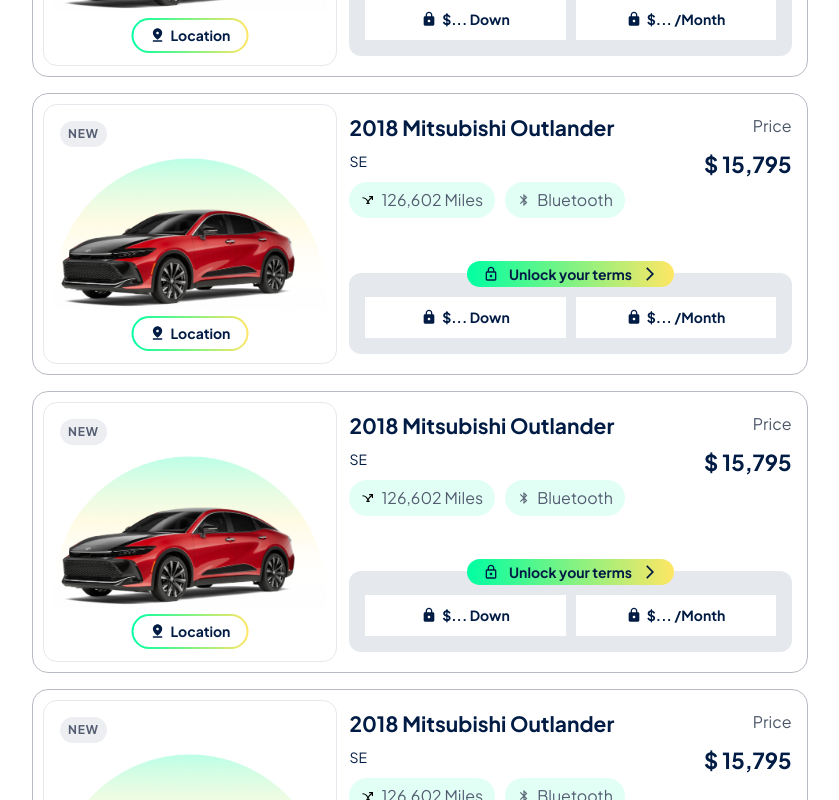
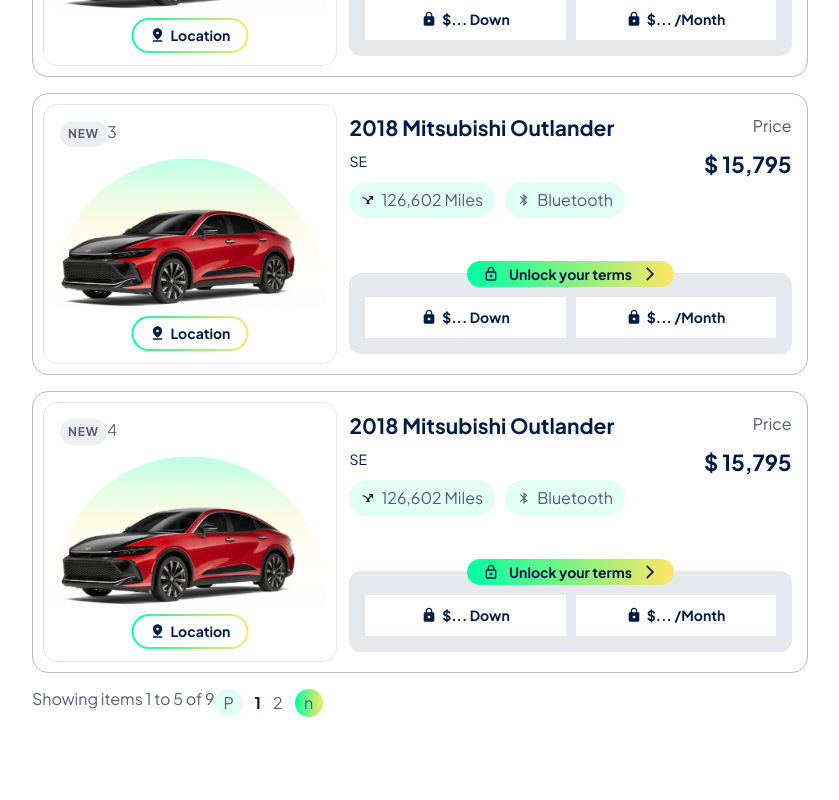
Before and after one commit to talhabaig/autoprosper, a Next.js app: page /inventory in a window 1280 px wide. Shown: the part 1020-1820 px from the top of the page, without its empty margins (54-893 px from the left). After the commit the page ends 1753 px from the top, so only its background shows below. Built offline with nearby package versions, Linux system fonts and the light colour scheme.

Commit message:
inventoray page and pagination

```diff
--- a/src/app/inventory/page.tsx
+++ b/src/app/inventory/page.tsx
@@ -1,11 +1,11 @@
 "use client";
 
-import React from "react";
+import React, { useState } from "react";
 import NavigationBar from "../../components/ui/Navigations/navigationBar";
 import InventoryFilters from "@/components/Inventory/InventoryFilters/InvertoryFilters";
 import { ProductCardDetails } from "../../assests/interfaces/Home";
 import Image from "next/image";
-// import styles from "./InventeryCard.module.css";
+
 import {
   BlueTooth,
   Location,
@@ -15,6 +15,7 @@
   ArrowRightCurved,
   DoubleRightArrow,
 } from "@/components/Icons/Icons";
+import CustomPagination from "@/components/Common/Pagination/CustomPagination";
 
 const carDetailsCard: ProductCardDetails[] = [
   {
@@ -92,6 +93,11 @@
 ];
 
 const InventoryLayout = () => {
+  const [currentPage, setCurrentPage] = useState(1);
+  const cardsPerPage = 5;
+  const indexOfLastCard = currentPage * cardsPerPage;
+  const indexOfFirstCard = indexOfLastCard - cardsPerPage;
+  const currentCards = carDetailsCard.slice(indexOfFirstCard, indexOfLastCard);
   const handleOptionSelect = (options: {
     sortBy?: string;
     filter?: string;
@@ -101,6 +107,10 @@
 
   const handleInputChange = (inputValue: string) => {
     console.log("Input value:", inputValue);
+  };
+
+  const paginate = (pageNumber: number) => {
+    setCurrentPage(pageNumber);
   };
   return (
     <>
@@ -140,7 +150,7 @@
           </div>
           <div className="flex justify-between  flex-col-reverse  md:flex-row">
             <div className="md:w-[66%] lg:w-[70%] 2xl:w-[72%] 3xl:w-[75%] mb-[16px]">
-              {carDetailsCard.map((details, index) => (
+              {currentCards.map((details, index) => (
                 <div
                   key={index}
                   className="p-[10px] rounded-[16px] border border-solid border-dark-5
@@ -181,6 +191,7 @@
                       >
                         New
                       </span>
+                      <span>{index}</span>
                     </div>
                     <div className="absolute  bottom-[12px] left-1/2 -translate-x-1/2">
                       <div className="bg-btn-primary-gradient p-[2px] rounded-[100px] overflow-hidden cursor-pointer">
@@ -274,6 +285,15 @@
                   </div>
                 </div>
               ))}
+
+              <div>
+                <CustomPagination
+                  currentPage={currentPage}
+                  itemsPerPage={cardsPerPage}
+                  totalItems={carDetailsCard.length}
+                  paginate={paginate}
+                />
+              </div>
             </div>
             <div
               className="md:w-[33%] lg:w-[28%] 2xl:w-[26.2%] 3xl:w-[24%] md:h-[max-content] md:sticky md:top-[40px]
--- /dev/null
+++ b/src/components/Common/Pagination/CustomPagination.tsx
@@ -0,0 +1,81 @@
+import React, { useState } from "react";
+
+interface CustomPaginationProps {
+  currentPage: number;
+  itemsPerPage: number;
+  totalItems: number;
+  paginate: (pageNumber: number) => void;
+}
+
+const CustomPagination: React.FC<CustomPaginationProps> = ({
+  currentPage,
+  itemsPerPage,
+  totalItems,
+  paginate,
+}) => {
+  // Initialize state for start and end index
+  const [startIndex, setStartIndex] = useState(1);
+  const [endIndex, setEndIndex] = useState(Math.min(itemsPerPage, totalItems));
+
+  // Calculate the total number of pages
+  const totalPages = Math.ceil(totalItems / itemsPerPage);
+
+  // Generate an array of page numbers
+  const pageNumbers = Array.from({ length: totalPages }, (_, i) => i + 1);
+
+  // Update start and end index when pagination changes
+  const updateIndexes = (pageNumber: number) => {
+    const start = (pageNumber - 1) * itemsPerPage + 1;
+    const end = Math.min(pageNumber * itemsPerPage, totalItems);
+    setStartIndex(start);
+    setEndIndex(end);
+  };
+
+  // Handle pagination click
+  const handlePaginate = (pageNumber: number) => {
+    paginate(pageNumber);
+    updateIndexes(pageNumber);
+  };
+
+  return (
+    <div className="flex">
+      {/* Display the range of items being shown */}
+      <span>
+        Showing items {startIndex} to {endIndex} of {totalItems}
+      </span>
+      {/* Render buttons for each page */}
+      {/* Show the previous button if not on the first page */}
+      <div className="flex gap-[12px] items-center">
+        <button
+          className="bg-green-light w-[28px] h-[28px] rounded-[50%]"
+          onClick={() => handlePaginate(currentPage - 1)}
+          disabled={currentPage === 1}
+        >
+          P
+        </button>
+
+        {pageNumbers.map((number) => (
+          <button
+            key={number}
+            className={`pagination-btn ${
+              currentPage === number ? "active" : ""
+            }`}
+            onClick={() => handlePaginate(number)}
+          >
+            {number}
+          </button>
+        ))}
+        {/* Show the next button if not on the last page */}
+        <button
+          className="bg-btn-primary-gradient w-[28px] h-[28px] rounded-[50%]"
+          onClick={() => handlePaginate(currentPage + 1)}
+          disabled={currentPage === totalPages}
+        >
+          n
+        </button>
+      </div>
+    </div>
+  );
+};
+
+export default CustomPagination;
--- /dev/null
+++ b/src/components/ui/pagination.tsx
@@ -0,0 +1,117 @@
+import * as React from "react"
+import { ChevronLeft, ChevronRight, MoreHorizontal } from "lucide-react"
+
+import { cn } from "@/lib/utils"
+import { ButtonProps, buttonVariants } from "@/components/ui/button"
+
+const Pagination = ({ className, ...props }: React.ComponentProps<"nav">) => (
+  <nav
+    role="navigation"
+    aria-label="pagination"
+    className={cn("mx-auto flex w-full justify-center", className)}
+    {...props}
+  />
+)
+Pagination.displayName = "Pagination"
+
+const PaginationContent = React.forwardRef<
+  HTMLUListElement,
+  React.ComponentProps<"ul">
+>(({ className, ...props }, ref) => (
+  <ul
+    ref={ref}
+    className={cn("flex flex-row items-center gap-1", className)}
+    {...props}
+  />
+))
+PaginationContent.displayName = "PaginationContent"
+
+const PaginationItem = React.forwardRef<
+  HTMLLIElement,
+  React.ComponentProps<"li">
+>(({ className, ...props }, ref) => (
+  <li ref={ref} className={cn("", className)} {...props} />
+))
+PaginationItem.displayName = "PaginationItem"
+
+type PaginationLinkProps = {
+  isActive?: boolean
+} & Pick<ButtonProps, "size"> &
+  React.ComponentProps<"a">
+
+const PaginationLink = ({
+  className,
+  isActive,
+  size = "icon",
+  ...props
+}: PaginationLinkProps) => (
+  <a
+    aria-current={isActive ? "page" : undefined}
+    className={cn(
+      buttonVariants({
+        variant: isActive ? "outline" : "ghost",
+        size,
+      }),
+      className
+    )}
+    {...props}
+  />
+)
+PaginationLink.displayName = "PaginationLink"
+
+const PaginationPrevious = ({
+  className,
+  ...props
+}: React.ComponentProps<typeof PaginationLink>) => (
+  <PaginationLink
+    aria-label="Go to previous page"
+    size="default"
+    className={cn("gap-1 pl-2.5", className)}
+    {...props}
+  >
+    <ChevronLeft className="h-4 w-4" />
+    <span>Previous</span>
+  </PaginationLink>
+)
+PaginationPrevious.displayName = "PaginationPrevious"
+
+const PaginationNext = ({
+  className,
+  ...props
+}: React.ComponentProps<typeof PaginationLink>) => (
+  <PaginationLink
+    aria-label="Go to next page"
+    size="default"
+    className={cn("gap-1 pr-2.5", className)}
+    {...props}
+  >
+    <span>Next</span>
+    <ChevronRight className="h-4 w-4" />
+  </PaginationLink>
+)
+PaginationNext.displayName = "PaginationNext"
+
+const PaginationEllipsis = ({
+  className,
+  ...props
+}: React.ComponentProps<"span">) => (
+  <span
+    aria-hidden
+    className={cn("flex h-9 w-9 items-center justify-center", className)}
+    {...props}
+  >
+    <MoreHorizontal className="h-4 w-4" />
+    <span className="sr-only">More pages</span>
+  </span>
+)
+PaginationEllipsis.displayName = "PaginationEllipsis"
+
+export {
+  Pagination,
+  PaginationContent,
+  PaginationEllipsis,
+  PaginationItem,
+  PaginationLink,
+  PaginationNext,
+  PaginationPrevious,
+}
```
